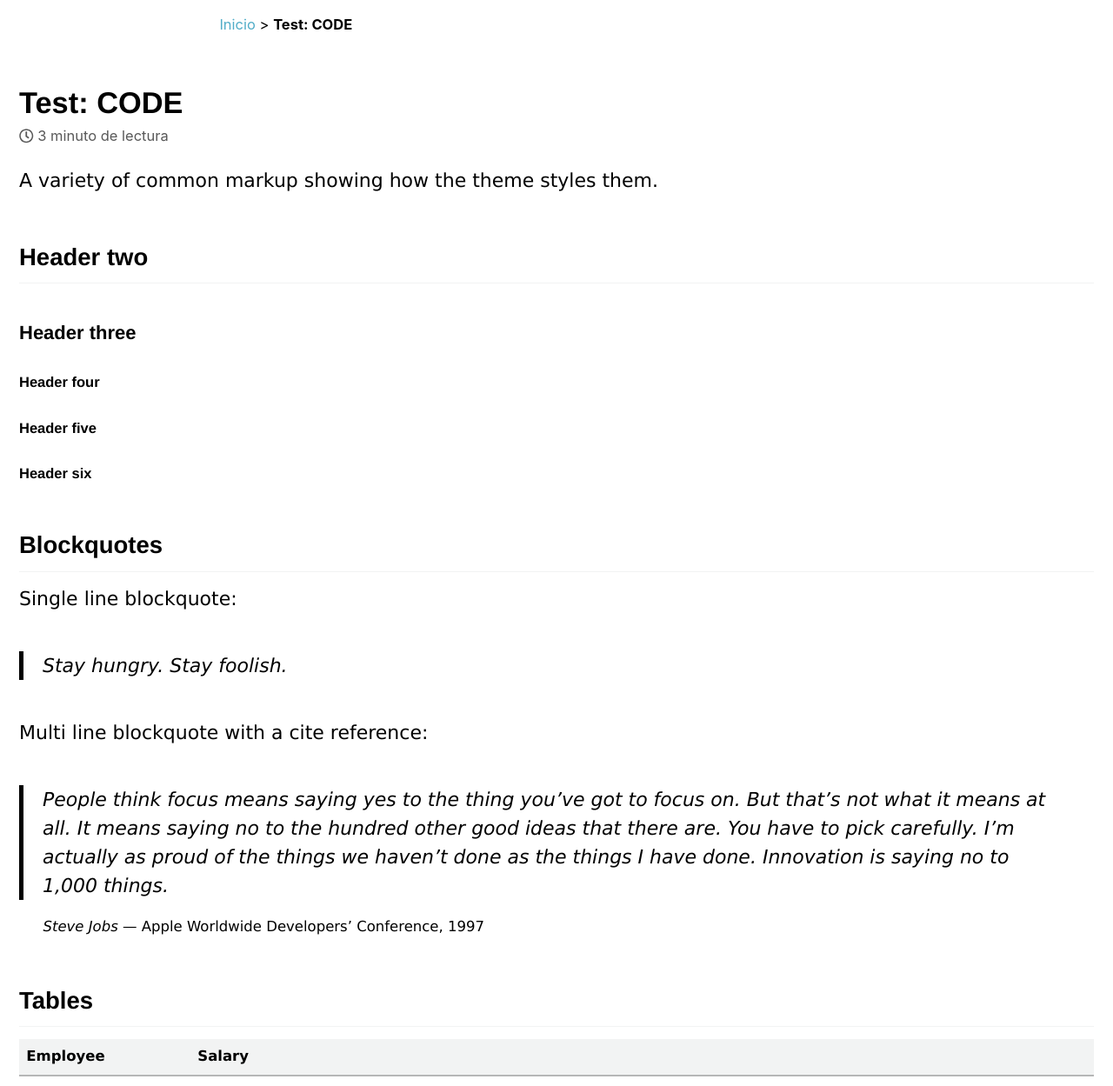
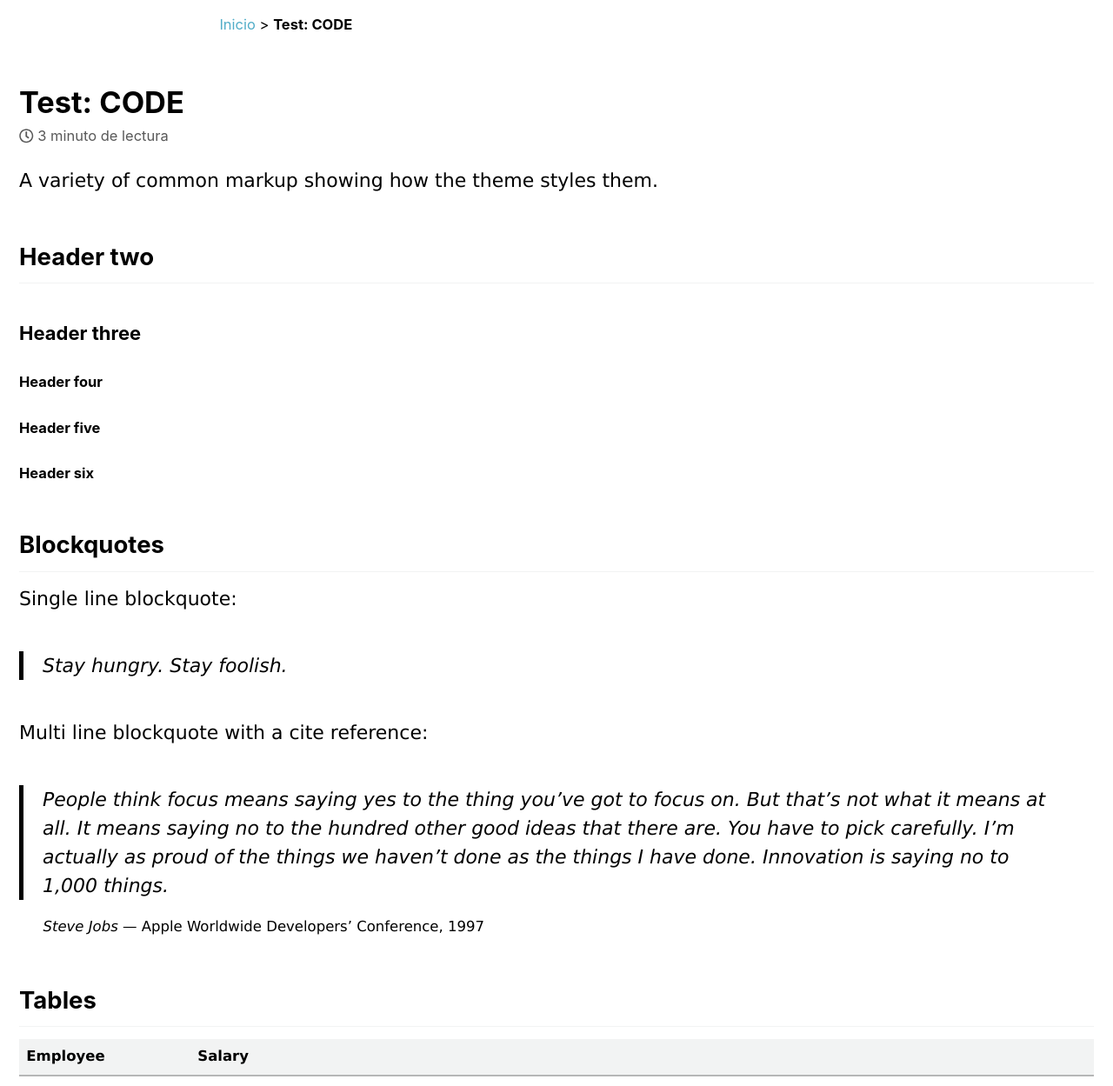
Before and after one commit to sangucherevista/sangucherevista.github.io, a Jekyll site: the page built from _posts/2016-03-29-test-code.md, in a window 1280 px wide. Shown: the part 306-1555 px from the top of the page at 87% size. Built offline with Jekyll 4.4.1, drawn with Linux system fonts in a browser that asks for light colours; nearby versions of some CDN libraries.

Commit message:
Updated '_sass/minimal-mistakes/_base.scss' via CloudCannon

```diff
--- a/_sass/minimal-mistakes/_base.scss
+++ b/_sass/minimal-mistakes/_base.scss
@@ -29,7 +29,7 @@
 h6 {
   margin: 2em 0 0.5em;
   line-height: 1.2;
-  font-family: $header-font-family;
+  font-family: $title-font-family;
   font-weight: bold;
 }
 
```
